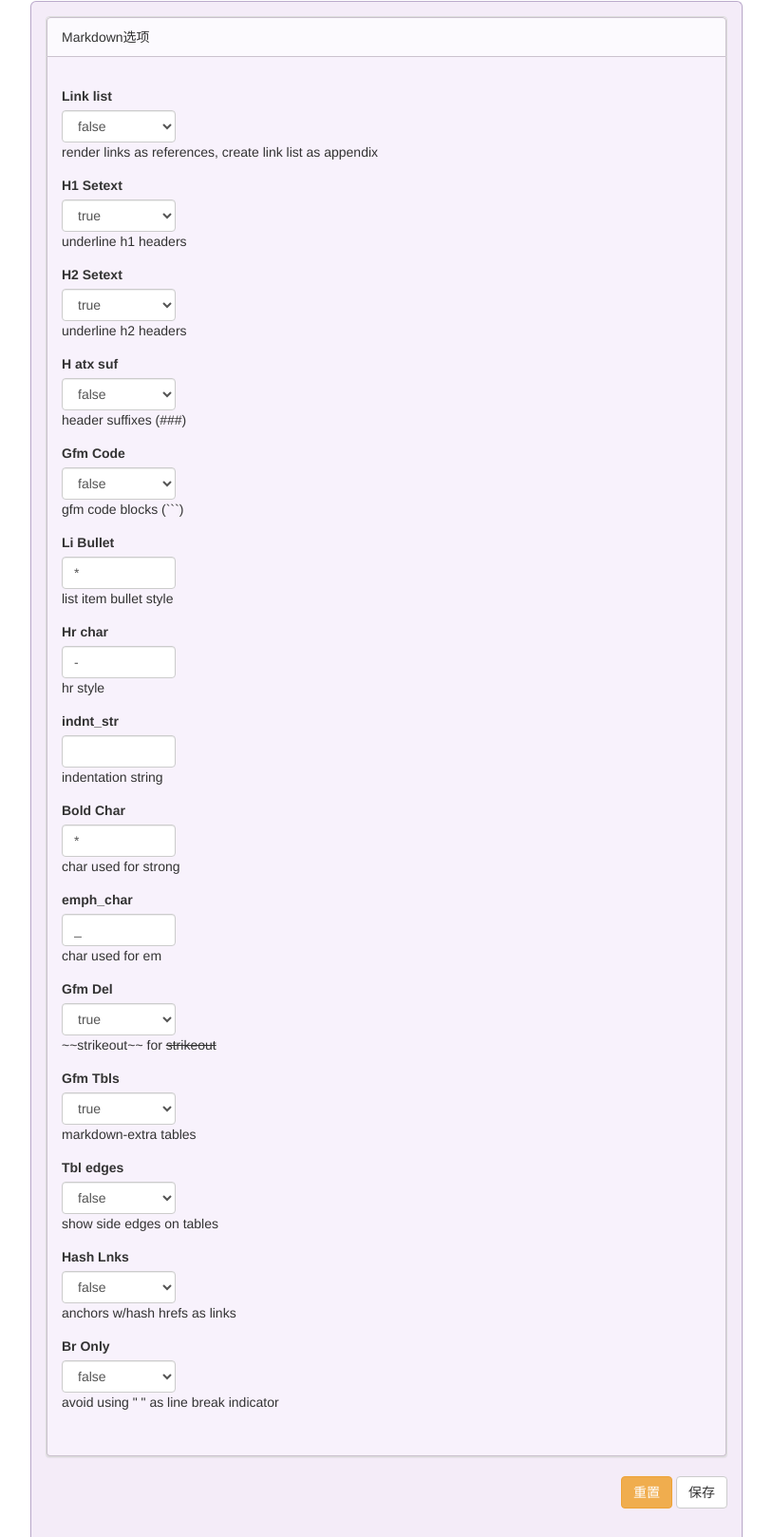
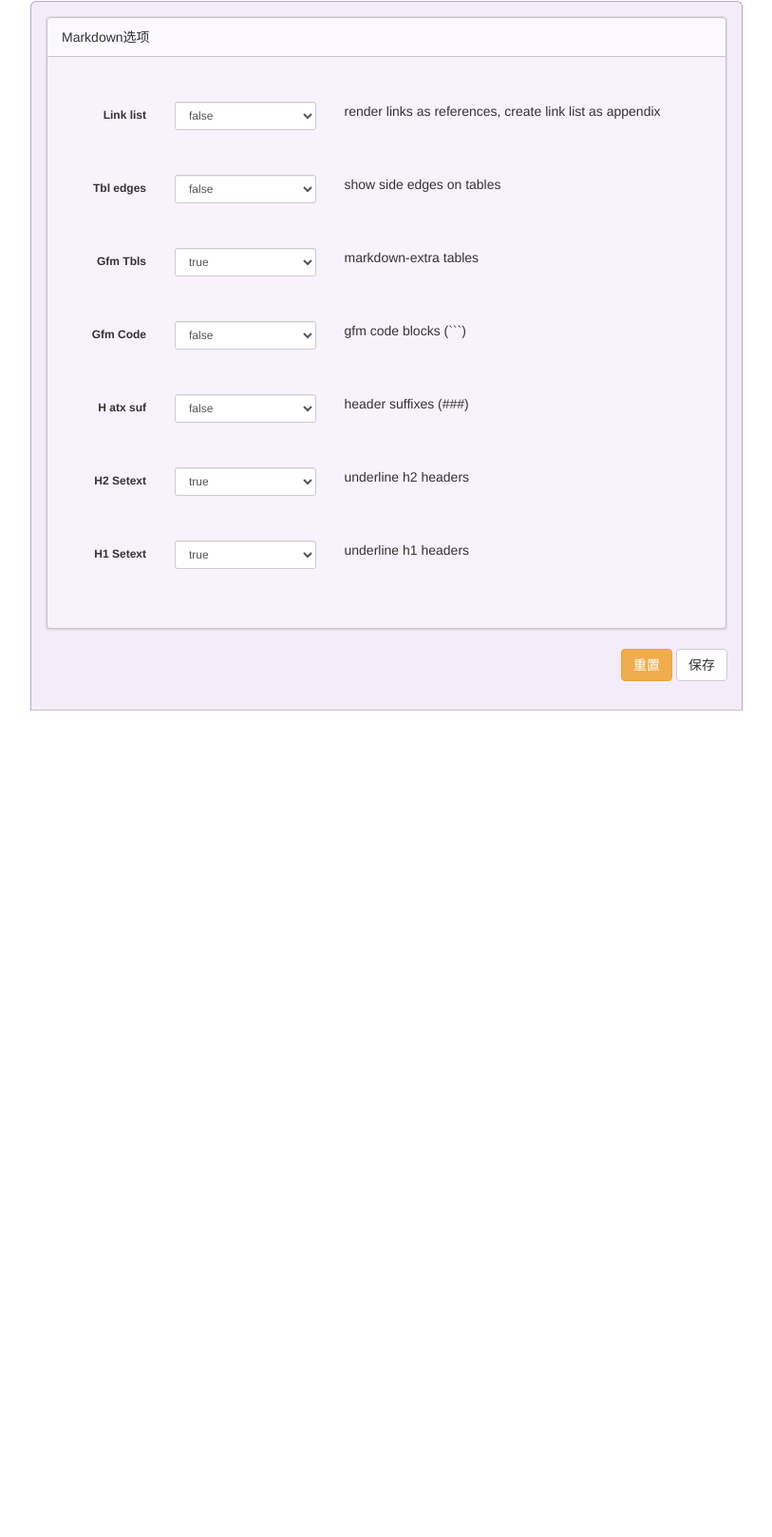
Before and after one commit to pingjiang/NiceContent, a browser extension: page app/options.html in a window 1280 px wide. Shown: the part 107-1725 px from the top of the page at 95% size, without its empty margins (233-1046 px from the left). After the commit the page ends 855 px from the top, so only its background shows below. Drawn offline with nearby package versions, Linux system fonts and the light colour scheme; files that its build step writes are made by us from their sources.

Commit message:
优化选项页面样式

````diff
--- a/app/options.html
+++ b/app/options.html
@@ -21,145 +21,105 @@
             <div class="panel panel-default">
               <div class="panel-heading">Markdown选项</div>
               <div class="panel-body">
-                <div class="form">
-                  <div class="form-group">
-                    <label class="control-label" for="link_list">Link list</label>
-                    <select class="form-control" name="link_list" id="link_list">
-                      <option value="true">true</option>
-                      <option value="false">false</option>
-                    </select>
-                    <span class="message">render links as references, create link list as appendix</span>
-                    <span class="error"></span>
+                <div class="form-horizontal" role="form">
+                  <div class="form-group form-group-sm">
+                    <label for="link_list" class="col-sm-2 control-label">Link list</label>
+                    <div class="col-sm-3">
+                      <select class="form-control" name="link_list" id="link_list">
+                        <option value="true">true</option>
+                        <option value="false">false</option>
+                      </select>
+                    </div>
+                    <div class="col-sm-7">
+                      <span class="message">render links as references, create link list as appendix</span>
+                      <span class="error"></span>
+                    </div>
                   </div>
 
-                  <div class="form-group">
-                    <label class="control-label" for="h1_setext">H1 Setext</label>
-                    <select class="form-control" name="h1_setext" id="h1_setext">
-                      <option value="true">true</option>
-                      <option value="false">false</option>
-                    </select>
-                    <span class="message">underline h1 headers</span>
-                    <span class="error"></span>
+                  <div class="form-group form-group-sm">
+                    <label for="tbl_edges" class="col-sm-2 control-label">Tbl edges</label>
+                    <div class="col-sm-3">
+                      <select class="form-control" name="tbl_edges" id="tbl_edges">
+                        <option value="true">true</option>
+                        <option value="false">false</option>
+                      </select>
+                    </div>
+                    <div class="col-sm-7">
+                      <span class="message">show side edges on tables</span>
+                      <span class="error"></span>
+                    </div>
                   </div>
 
-                  <div class="form-group">
-                    <label class="control-label" for="h2_setext">H2 Setext</label>
-                    <select class="form-control" name="h2_setext" id="h2_setext">
-                      <option value="true">true</option>
-                      <option value="false">false</option>
-                    </select>
-                    <span class="message">underline h2 headers</span>
-                    <span class="error"></span>
+                  <div class="form-group form-group-sm">
+                    <label for="gfm_tbls" class="col-sm-2 control-label">Gfm Tbls</label>
+                    <div class="col-sm-3">
+                      <select class="form-control" name="gfm_tbls" id="gfm_tbls">
+                        <option value="true">true</option>
+                        <option value="false">false</option>
+                      </select>
+                    </div>
+                    <div class="col-sm-7">
+                      <span class="message">markdown-extra tables</span>
+                      <span class="error"></span>
+                    </div>
                   </div>
 
-                  <div class="form-group">
-                    <label class="control-label" for="h_atx_suf">H atx suf</label>
-                    <select class="form-control" name="h_atx_suf" id="h_atx_suf">
-                      <option value="true">true</option>
-                      <option value="false">false</option>
-                    </select>
-                    <span class="message">header suffixes (###)</span>
-                    <span class="error"></span>
+                  <div class="form-group form-group-sm">
+                    <label for="gfm_code" class="col-sm-2 control-label">Gfm Code</label>
+                    <div class="col-sm-3">
+                      <select class="form-control" name="gfm_code" id="gfm_code">
+                        <option value="true">true</option>
+                        <option value="false">false</option>
+                      </select>
+                    </div>
+                    <div class="col-sm-7">
+                      <span class="message">gfm code blocks (```)</span>
+                      <span class="error"></span>
+                    </div>
                   </div>
 
-                  <div class="form-group">
-                    <label class="control-label" for="gfm_code">Gfm Code</label>
-                    <select class="form-control" name="gfm_code" id="gfm_code">
-                      <option value="true">true</option>
-                      <option value="false">false</option>
-                    </select>
-                    <span class="message">gfm code blocks (```)</span>
-                    <span class="error"></span>
+                  <div class="form-group form-group-sm">
+                    <label for="h_atx_suf" class="col-sm-2 control-label">H atx suf</label>
+                    <div class="col-sm-3">
+                      <select class="form-control" name="h_atx_suf" id="h_atx_suf">
+                        <option value="true">true</option>
+                        <option value="false">false</option>
+                      </select>
+                    </div>
+                    <div class="col-sm-7">
+                      <span class="message">header suffixes (###)</span>
+                      <span class="error"></span>
+                    </div>
                   </div>
 
-                  <div class="form-group">
-                    <label class="control-label" for="li_bullet">Li Bullet</label><input class="form-control" type="text" name="li_bullet" value="" id="li_bullet">
-
-                    <span class="message">list item bullet style</span>
-                    <span class="error"></span>
+                  <div class="form-group form-group-sm">
+                    <label for="h2_setext" class="col-sm-2 control-label">H2 Setext</label>
+                    <div class="col-sm-3">
+                      <select class="form-control" name="h2_setext" id="h2_setext">
+                        <option value="true">true</option>
+                        <option value="false">false</option>
+                      </select>
+                    </div>
+                    <div class="col-sm-7">
+                      <span class="message">underline h2 headers</span>
+                      <span class="error"></span>
+                    </div>
                   </div>
 
-                  <div class="form-group">
-                    <label class="control-label" for="hr_char">Hr char</label><input class="form-control" type="text" name="hr_char" value="" id="hr_char">
-
-
-                    <span class="message">hr style</span>
-                    <span class="error"></span>
+                  <div class="form-group form-group-sm">
+                    <label for="h1_setext" class="col-sm-2 control-label">H1 Setext</label>
+                    <div class="col-sm-3">
+                      <select class="form-control" name="h1_setext" id="h1_setext">
+                        <option value="true">true</option>
+                        <option value="false">false</option>
+                      </select>
+                    </div>
+                    <div class="col-sm-7">
+                      <span class="message">underline h1 headers</span>
+                      <span class="error"></span>
+                    </div>
                   </div>
 
-                  <div class="form-group">
-                    <label class="control-label" for="indnt_str">indnt_str</label><input class="form-control" type="text" name="indnt_str" value="" id="indnt_str">
-
-                    <span class="message">indentation string</span>
-                    <span class="error"></span>
-                  </div>
-
-                  <div class="form-group">
-                    <label class="control-label" for="bold_char">Bold Char</label><input class="form-control" type="text" name="bold_char" value="" id="bold_char">
-
-
-                    <span class="message">char used for strong</span>
-                    <span class="error"></span>
-                  </div>
-
-                  <div class="form-group">
-                    <label class="control-label" for="emph_char">emph_char</label><input class="form-control" type="text" name="emph_char" value="" id="emph_char">
-
-                    <span class="message">char used for em</span>
-                    <span class="error"></span>
-                  </div>
-
-                  <div class="form-group">
-                    <label class="control-label" for="gfm_del">Gfm Del</label>
-                    <select class="form-control" name="gfm_del" id="gfm_del">
-                      <option value="true">true</option>
-                      <option value="false">false</option>
-                    </select>
-
-                    <span class="message">~~strikeout~~ for <del>strikeout</del></span>
-                    <span class="error"></span>
-                  </div>
-
-                  <div class="form-group">
-                    <label class="control-label" for="gfm_tbls">Gfm Tbls</label>
-                    <select class="form-control" name="gfm_tbls" id="gfm_tbls">
-                      <option value="true">true</option>
-                      <option value="false">false</option>
-                    </select>
-                    <span class="message">markdown-extra tables</span>
-                    <span class="error"></span>
-                  </div>
-
-                  <div class="form-group">
-                    <label class="control-label" for="tbl_edges">Tbl edges</label>
-                    <select class="form-control" name="tbl_edges" id="tbl_edges">
-                      <option value="true">true</option>
-                      <option value="false">false</option>
-                    </select>
-                    <span class="message">show side edges on tables</span>
-                    <span class="error"></span>
-                  </div>
-
-                  <div class="form-group">
-                    <label class="control-label" for="hash_lnks">Hash Lnks</label>
-                    <select class="form-control" name="hash_lnks" id="hash_lnks">
-                      <option value="true">true</option>
-                      <option value="false">false</option>
-                    </select>
-
-                    <span class="message">anchors w/hash hrefs as links</span>
-                    <span class="error"></span>
-                  </div>
-
-                  <div class="form-group">
-                    <label class="control-label" for="br_only">Br Only</label>
-                    <select class="form-control" name="br_only" id="br_only">
-                      <option value="true">true</option>
-                      <option value="false">false</option>
-                    </select>
-                    <span class="message">avoid using "  " as line break indicator</span>
-                    <span class="error"></span>
-                  </div>
                 </div>
               </div>
             </div>
--- a/app/scripts/options.js
+++ b/app/scripts/options.js
@@ -7,16 +7,8 @@ var remarked_options = {
     h2_setext:  true,     // underline h2 headers
     h_atx_suf:  false,    // header suffixes (###)
     gfm_code:   false,    // gfm code blocks (```)
-    li_bullet:  "*",      // list item bullet style
-    hr_char:    "-",      // hr style
-    indnt_str:  "    ",   // indentation string
-    bold_char:  "*",      // char used for strong
-    emph_char:  "_",      // char used for em
-    gfm_del:    true,     // ~~strikeout~~ for <del>strikeout</del>
     gfm_tbls:   true,     // markdown-extra tables
     tbl_edges:  false,    // show side edges on tables
-    hash_lnks:  false,    // anchors w/hash hrefs as links
-    br_only:    false,    // avoid using "  " as line break indicator
 };
 
 jQuery(document).ready(function($) {
--- a/app/styles/options.css
+++ b/app/styles/options.css
@@ -87,5 +87,4 @@
 }
 
 .nc-options .form-control {
-  width: 120px;
 }
````
